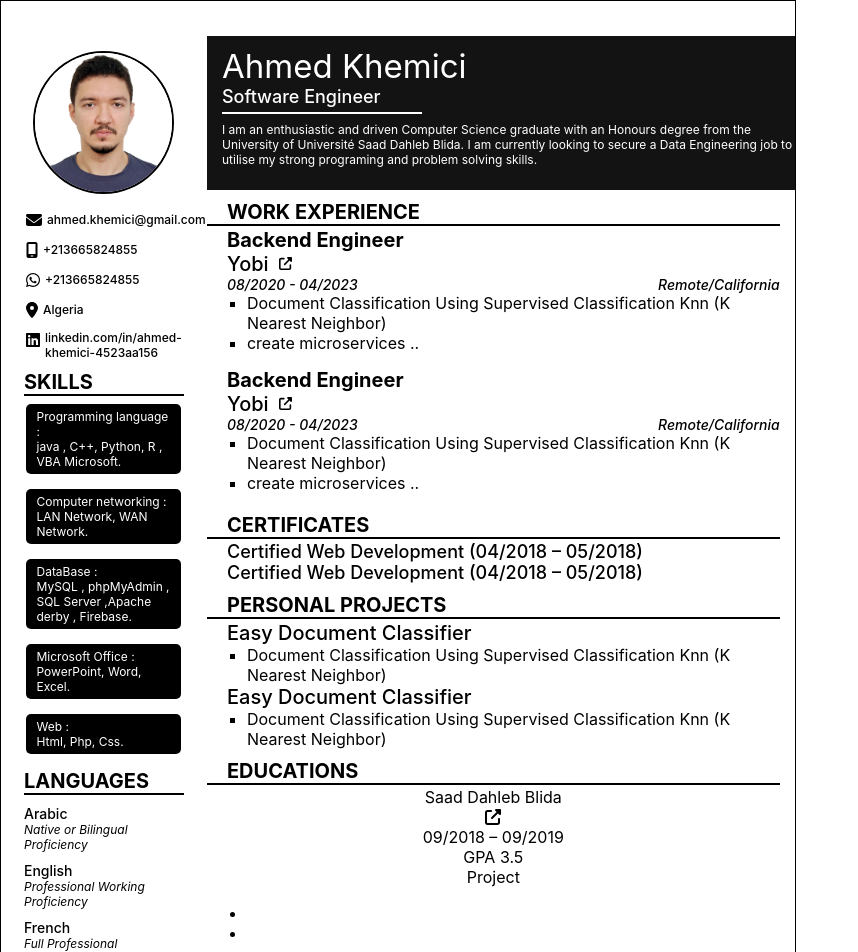
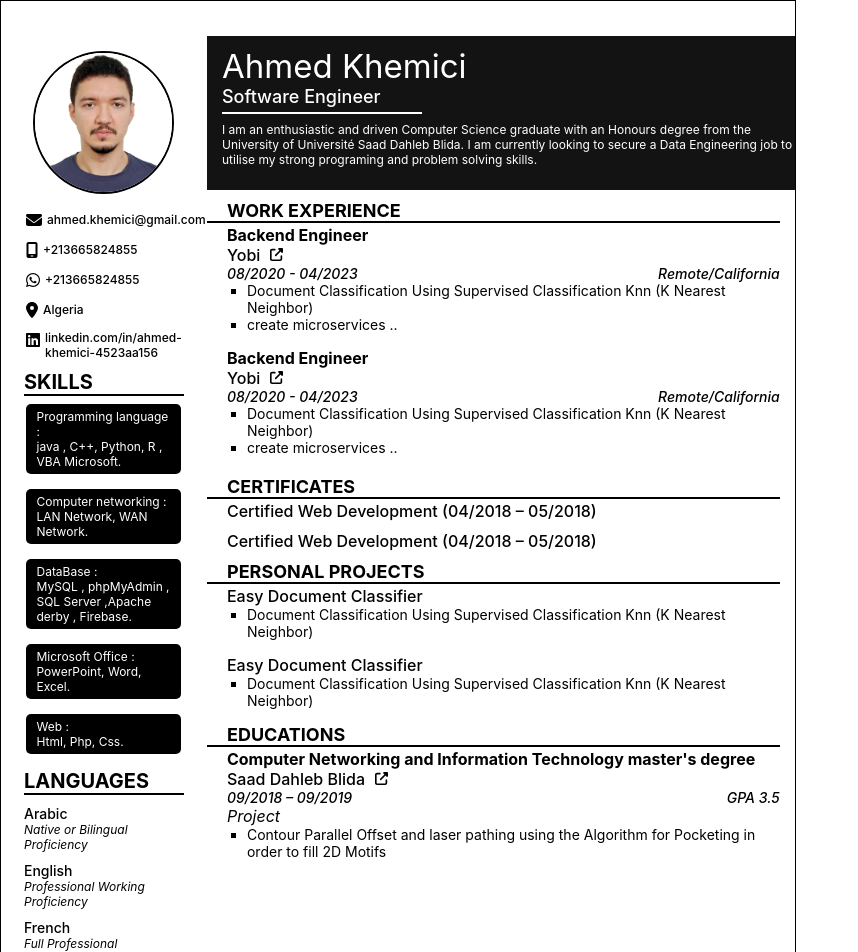
Before and after one commit to AhmedKhemici/cv_maker, a React (Create React App) app: page / in a window 1280 px wide. Shown: the top 952 px of the page, without its empty margins (0-858 px from the left). Built offline with nearby package versions, Linux system fonts and the light colour scheme.

Commit message:
99% done

```diff
--- a/src/Components/MainContent/Certificates/Certificates.css
+++ b/src/Components/MainContent/Certificates/Certificates.css
@@ -15,13 +15,14 @@
     margin-left: 20px;
     text-align: left;
     display: block;
-    font-size: 20px;
+    font-size: 18px;
     font-weight: bold
 }
 
 .certificates__certificate{
     text-align: left;
     margin-left: 20px;
-    font-size: 18px;
+    font-size: 16px;
     font-weight: 500;
+    margin-bottom: 10px;
 }
--- a/src/Components/MainContent/Educations/Educations.css
+++ b/src/Components/MainContent/Educations/Educations.css
@@ -14,6 +14,54 @@
     margin-left: 20px;
     text-align: left;
     display: block;
-    font-size: 20px;
+    font-size: 18px;
     font-weight: bold
 }
+
+.educations__education{
+    margin-left: 20px;
+    text-align: left;
+}
+.educations__educationDegree{
+    font-size: 16px;
+    font-weight: bold
+}
+.educations__educationCollege{
+    display: flex;
+}
+
+.educations__educationCollegeName{
+    margin-right: 10px;
+    font-size: 16px;
+    font-weight: 500;
+}
+
+.educations__educationCollege>a{
+    align-items: center;
+    font-size: 13px;
+}
+
+.educations__educationDateGrade{
+    display: flex;
+    justify-content: space-between;
+    font-size: 14px;
+    font-style: italic;
+    font-weight: 500;
+}
+
+.educations__educationProjects{
+    margin-bottom: 15px;
+}
+
+.educations__educationProjects>span{
+    font-size: 16px;
+    font-style: italic;
+    font-weight: 400;
+}
+
+.educations__educationProjects>ul{
+    padding: 0;
+    margin: 0 0 0 20px;
+    list-style: square;
+    font-size: 14px;
+}
--- a/src/Components/MainContent/Educations/Educations.js
+++ b/src/Components/MainContent/Educations/Educations.js
@@ -3,13 +3,14 @@ import { FontAwesomeIcon } from "@fortawesome/react-fontawesome"
 import {faUpRightFromSquare} from "@fortawesome/free-solid-svg-icons"
 
 const Educations = (props) => {
-  const educations = [1,2].map(education => {
-    return (<div className="educations__degree">
-      <div className="">
+  const educations = [1].map(education => {
+    return (<div className="educations__education">
+      <div className="educations__educationDegree">
+        Computer Networking and Information Technology master's degree
         {education.degree}
       </div>
-      <div className="">
-        <div className="educations__collegeName">
+      <div className="educations__educationCollege">
+        <div className="educations__educationCollegeName">
           Saad Dahleb Blida
           {education.college_name}
         </div>
@@ -17,25 +18,27 @@ const Educations = (props) => {
           <FontAwesomeIcon icon={faUpRightFromSquare} />
         </a>
       </div>
-      <div className="">
-        <div className="">
+      <div className="educations__educationDateGrade">
+        <div className="educations__educationDate">
           09/2018 – 09/2019
           {education.date}
         </div>
-        <div className="">
+        <div className="educations__educationGrade">
           GPA 3.5
           {education.grade}
         </div>
       </div>
-      <div className="">
-        <div>
+      <div className="educations__educationProjects">
+          <span>
             Project
-        </div>
+          </span>
           <ul>
           {
-          [1,2].map(project => {
+            [1].map(project => {
               return <li>
-
+                Contour Parallel Offset and laser pathing
+                using the Algorithm for Pocketing in order to
+                fill 2D Motifs
               </li>
             })
           }
--- a/src/Components/MainContent/Experiences/Experiences.css
+++ b/src/Components/MainContent/Experiences/Experiences.css
@@ -14,7 +14,7 @@
     margin-left: 20px;
     text-align: left;
     display: block;
-    font-size: 20px;
+    font-size: 18px;
     font-weight: bold
 }
 
@@ -24,7 +24,7 @@
 }
 
 .experiences__experienceJobTitle{
-    font-size: 20px;
+    font-size: 16px;
     font-weight: bold
 }
 
@@ -34,7 +34,7 @@
 
 .experiences__experienceCompanyName{
     margin-right: 10px;
-    font-size: 20px;
+    font-size: 16px;
     font-weight: 500;
 }
 
@@ -59,8 +59,5 @@
     padding: 0;
     margin: 0 0 0 20px;
     list-style: square;
+    font-size: 14px;
 }
-
-.experiences__experiencePoints>ul>li>{
-    width: 520px;
-}
--- a/src/Components/MainContent/PersonalProjects/PersonalProjects.css
+++ b/src/Components/MainContent/PersonalProjects/PersonalProjects.css
@@ -19,18 +19,23 @@
     margin-left: 20px;
     text-align: left;
     display: block;
-    font-size: 20px;
+    font-size: 18px;
     font-weight: bold
 }
 
 .personalProjects__projectName{
     margin-right: 10px;
-    font-size: 20px;
+    font-size: 16px;
     font-weight: 500;
+}
+
+.personalProjects__projectPoints{
+    margin-bottom: 15px;
 }
 
 .personalProjects__projectPoints>ul{
     padding: 0;
     margin: 0 0 0 20px;
     list-style: square;
+    font-size: 14px;
 }
```
Lines whose indentation alone changed are shown as unchanged.
